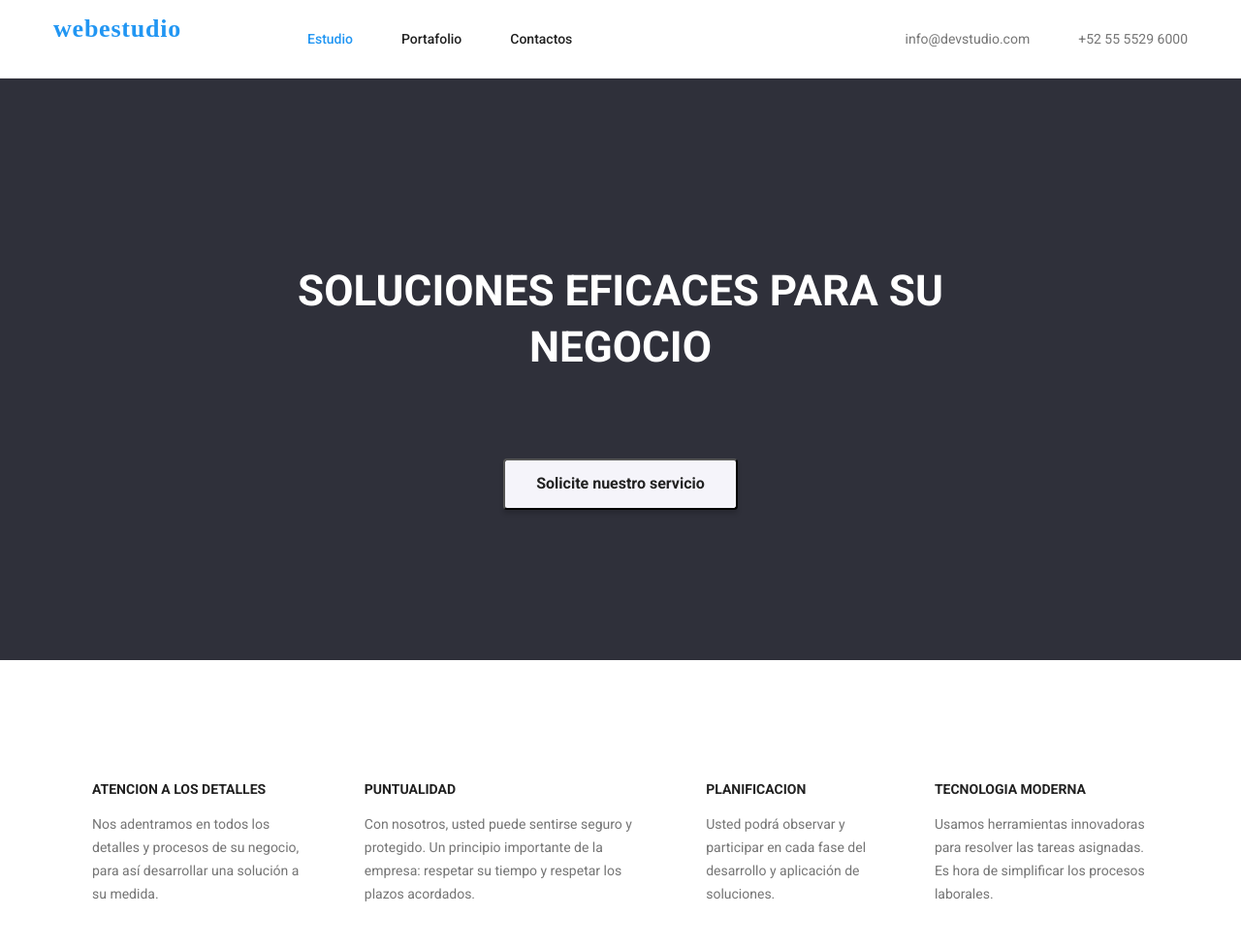
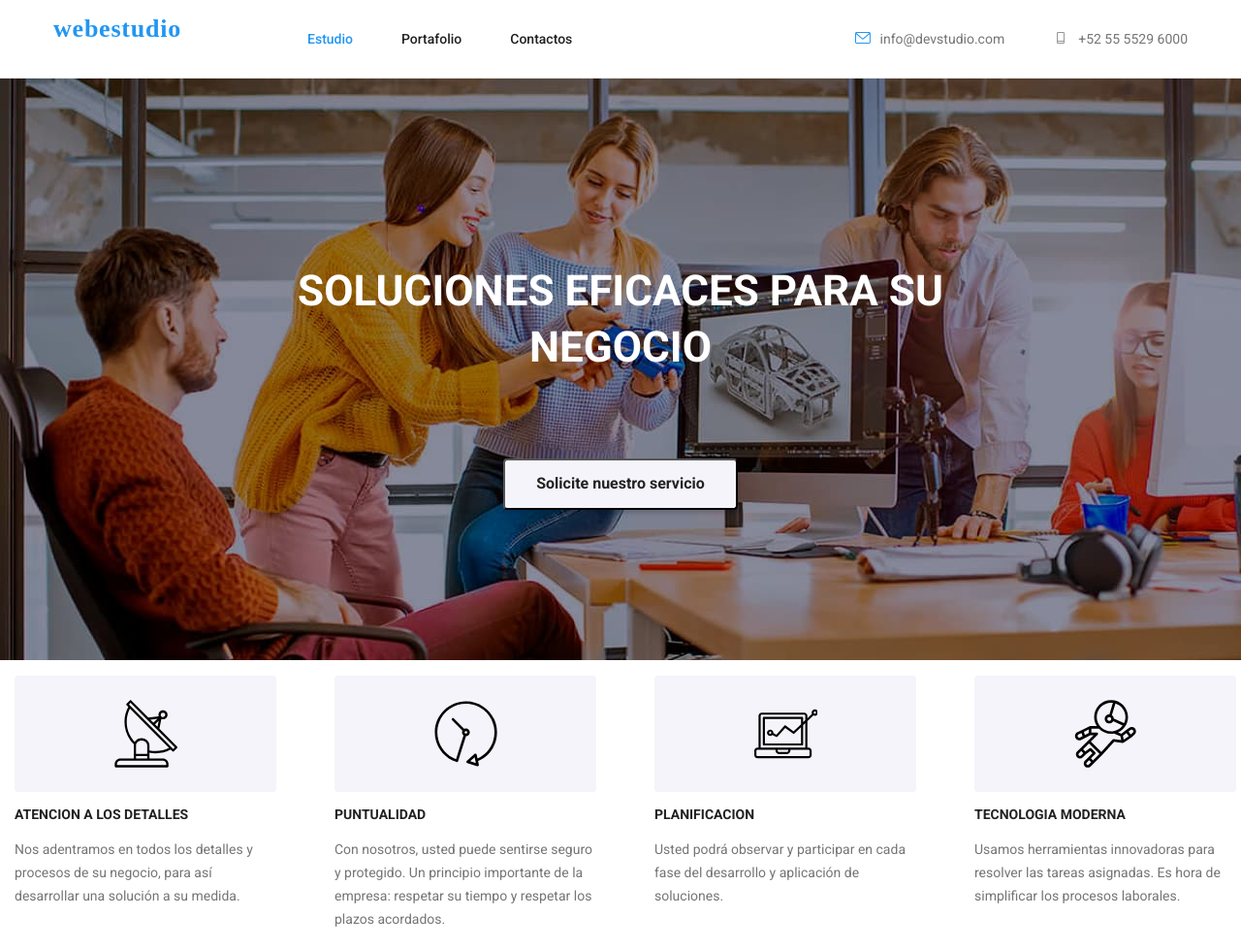
Before and after one commit to JDAS16/goit-markup-hw-04, a plain HTML site: page index.html in a window 1280 px wide. Shown: the top 978 px of the page at 97% size. Drawn offline with nearby package versions, Linux system fonts and the light colour scheme.

Commit message:
actualizacion

```diff
--- a/css/styles.css
+++ b/css/styles.css
@@ -6,6 +6,7 @@
     --brand-info: #757575;
     --brand-white: #FFFFFF;
     --brand-head: #2F303A;
+    --brand-rectangulos:#F5F4FA;
     --font-size: 14px;
     --font-set: 16px;
     --font--Weight: 400;
@@ -59,6 +60,25 @@ body{
     align-items: center;
 }
 
+.container-info{
+    display: flex;
+    flex-direction: row;
+    justify-content: space-between;
+    align-items: center;
+    gap: 10px;
+}
+
+.icon{
+fill: var(--brand-info);
+}
+
+.icon:hover{
+    fill: var(--brand-color)
+}
+
+.vec-color{
+    color: var(--brand-info);
+}
 
 .title{
     font-family: 'Raleway';
@@ -99,12 +119,16 @@ img{
     color:var(--brand-menu);
     line-height: 1.17;
     font-weight: var(--font-title);
+    fill: var(--brand-info);
 }
+
 .text-direction:hover{
     color:var(--brand-color);
     line-height: 1.17;
     font-weight: var(--font-title);
+    fill: #2196F3;
 }
+
 .info{
     font-size:var(--font-size);
     line-height: 1.17;
@@ -116,7 +140,10 @@ img{
 
 .head{
     background-color: var(--brand-head);
+    background-image: url("/images/image8.jpg");
+    background-size: cover;
 }
+
 
 .head-title{
     font-size: 44px;
@@ -152,13 +179,20 @@ img{
     padding: 10px 32px;
 }
 
-.detail-two{
-    padding-bottom: 94px;
-    padding-top: 94px;
+.container-vector {
+    display: flex;
+    background-color: var(--brand-rectangulos);
+    align-items: center;
+    justify-content: center;
+    gap: 30px;
+    width: 270px;
+    height: 120px;
+    border-radius: 4px;
 }
 
 .detail-two ul{
     display: flex;
+    margin-bottom: 120px;
     justify-content: center;
     gap: 30px;
     list-style: none;
@@ -342,6 +376,16 @@ ul .h1 .h2 .h3 .h4{
     background-color:var(--brand-pagina);
 }
 
+.red-social{
+    display: flex;
+    justify-content: center;
+    align-items: center;
+}
+
+.social{
+    background-color: #AFB1B8;
+}
+
 .container-down ul{
     display: flex;
     justify-content: center;
@@ -385,6 +429,16 @@ address{
     margin: 0;
 }
 
+.net{
+    display: flex;
+    flex-basis: calc((100% -2 * 50px ) / 3)
+
+}
+
+.bi{
+    color: var(--brand-white);
+}
+
 .foot{
     background-color:var(--brand-head);
 }
--- a/index.html
+++ b/index.html
@@ -19,6 +19,7 @@
       referrerpolicy="no-referrer"
     />
     <link rel="stylesheet" href="./css/styles.css" />
+    <link rel="stylesheet" href="./css/icomoon/style.css" />
     <title>INDEX</title>
   </head>
   <body>
@@ -43,15 +44,27 @@
             </li>
           </ul>
         </nav>
-        <ul class="information">
-          <li>
+        <ul class="information inf">
+          <li class="container-info">
+            <div>
+              <svg class="icon text-direction" width="16" height="12">
+                <use class="vec-color" href="./images/icons.svg.svg#icon-sobre-activable">
+                </use>
+              </svg>
+          </div>
             <a
               class="link info text-direction head-information"
               href="mailto:info@devstudio.com"
               >info@devstudio.com</a
             >
           </li>
-          <li>
+          <li class="container-info">
+            <div>
+              <svg class="icon text-direction" width="16" height="12">
+                <use href="./images/icons.svg.svg#icon-Cel">
+                </use>
+              </svg>
+          </div>
             <a
               class="link info text-direction head-information"
               href="tel:+52 55 5529 6000"
@@ -73,6 +86,12 @@
       <section class="container detail-two">
         <ul>
           <li class="detailed-list">
+            <div class="container-vector">
+                <svg width="65" height="70">
+                  <use href="./images/icons.svg.svg#icon-antena">
+                  </use>
+                </svg>
+            </div>
             <h3 class="intermediate">Atencion a los detalles</h3>
             <p class="middle-text">
               Nos adentramos en todos los detalles y procesos de su negocio,
@@ -80,14 +99,26 @@
             </p>
           </li>
           <li class="detailed-list">
+            <div class="container-vector">
+              <svg width="65" height="70">
+                <use href="./images/icons.svg.svg#icon-reloj">
+                </use>
+              </svg>
+            </div>
             <h3 class="intermediate">Puntualidad</h3>
             <p class="middle-text">
               Con nosotros, usted puede sentirse seguro y protegido. Un
-                principio importante de la empresa: respetar su tiempo y
-                respetar los plazos acordados.
+              principio importante de la empresa: respetar su tiempo y respetar
+              los plazos acordados.
             </p>
           </li>
           <li class="detailed-list">
+            <div class="container-vector">
+              <svg width="65" height="70">
+                <use href="./images/icons.svg.svg#icon-computador">
+                </use>
+              </svg>
+            </div>
             <h3 class="intermediate">Planificacion</h3>
             <p class="middle-text">
               Usted podrá observar y participar en cada fase del desarrollo y
@@ -95,6 +126,12 @@
             </p>
           </li>
           <li class="detailed-list">
+            <div class="container-vector">
+              <svg width="65" height="70">
+                <use href="./images/icons.svg.svg#icon-astronauta">
+                </use>
+              </svg>
+            </div>
             <h3 class="intermediate">Tecnologia moderna</h3>
             <p class="middle-text">
               Usamos herramientas innovadoras para resolver las tareas
@@ -108,25 +145,13 @@
         <h2 class="profession section-title">A qué nos dedicamos</h2>
         <ul class="img-two">
           <li class="image-one">
-              <img
-                src="images/image1.jpg"
-                alt="image1"
-                width="370"
-              />
+            <img src="images/image1.jpg" alt="image1" width="370" />
           </li>
           <li class="image-one">
-              <img
-                src="images/image2.jpg"
-                alt="image2"
-                width="370"
-              />
+            <img src="images/image2.jpg" alt="image2" width="370" />
           </li>
           <li class="image-one">
-              <img
-                src="images/image3.jpg"
-                alt="image3"
-                width="370"
-              />
+            <img src="images/image3.jpg" alt="image3" width="370" />
           </li>
         </ul>
       </section>
@@ -144,6 +169,24 @@
               />
               <h3 class="professional">Andres Cubo</h3>
               <p class="position">Diseñador De Productos</p>
+              <div class="red-social">
+                <svg width="20" height="17">
+                  <use class="social" href="./images/icons.svg.svg#icon-instagram">
+                  </use>
+                </svg>
+                <svg width="20" height="17">
+                  <use href="./images/icons.svg.svg#icon-twitter">
+                  </use>
+                </svg>
+                <svg width="20" height="17">
+                  <use href="./images/icons.svg.svg#icon-facebook">
+                  </use>
+                </svg>
+                <svg width="20" height="17">
+                  <use href="./images/icons.svg.svg#icon-linkedin">
+                  </use>
+                </svg>
+              </div>
             </li>
             <li class="section-img">
               <img
@@ -206,6 +249,9 @@
                 >+52 55 5529 6000
               </a>
             </li>
+            <li class="net">
+              <p>ENCUENTRANOS EN</p>
+            </li>
           </ul>
         </address>
       </div>
```
Also changed, not shown: portfolio.html (+2 -1 lines), images/icons.svg.svg (added), images/image8.jpg (added). Lines whose indentation alone changed are shown as unchanged.
